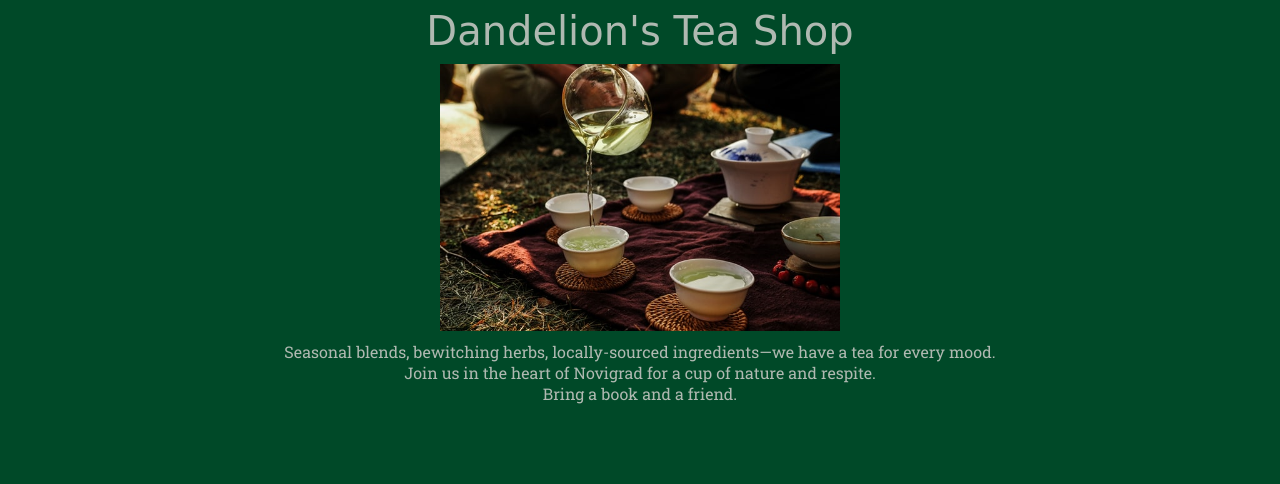
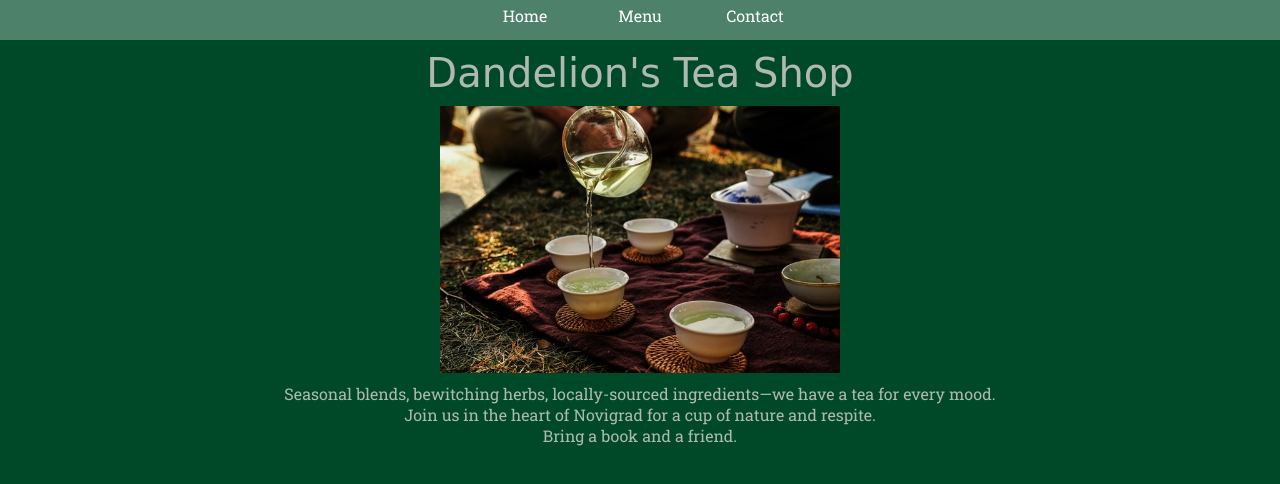
Before and after one commit to trinityfurman/restaurant-page, a website built with webpack: page dist/index.html in a window 1280 px wide. Built offline with nearby package versions, Linux system fonts and the light colour scheme; a web font is replaced by a local one.

Commit message:
Add navigation bar

```diff
--- a/src/loadPage.js
+++ b/src/loadPage.js
@@ -1,7 +1,27 @@
-// Create page layout
+// Create initial page layout
 
 const loadPage = () => {
     const container = document.querySelector('#content');
+    // Create navigation bar (make separate module for this?)
+    const nav = document.createElement('div');
+    nav.classList.add('navigation');
+
+    const linkOne = document.createElement('a');
+    linkOne.textContent = "Home";
+    linkOne.href = "#home";
+
+    const linkTwo = document.createElement('a');
+    linkTwo.textContent = "Menu";
+    linkTwo.href = '#menu';
+
+    const linkThree = document.createElement('a');
+    linkThree.textContent = "Contact";
+    linkThree.href = '#contact';
+
+    nav.appendChild(linkOne);
+    nav.appendChild(linkTwo);
+    nav.appendChild(linkThree);
+
     const header = document.createElement('div');
     header.textContent = "Dandelion's Tea Shop";
     header.classList.add('heading');
@@ -12,6 +32,7 @@ const loadPage = () => {
     const body = document.createElement('div');
     body.innerHTML = "Seasonal blends, bewitching herbs, locally-sourced ingredients—we have a tea for every mood." + "<br>" + "Join us in the heart of Novigrad for a cup of nature and respite." + "<br>" + "Bring a book and a friend.";
 
+    container.appendChild(nav);
     container.appendChild(header);
     container.appendChild(image);
     container.appendChild(body);
--- a/src/style.css
+++ b/src/style.css
@@ -2,6 +2,8 @@ body {
     background-color: #004928;
     color: rgb(175, 185, 177);
     font-family: 'Roboto Slab', serif;
+    padding: 0;
+    margin: 0;
 }
 
 #content {
@@ -12,6 +14,27 @@ body {
     text-align: center;
 }
 
+.navigation {
+    display: flex;
+    gap: 15px;
+    background-color: #4d816a;
+    width: 100%;
+    height: 40px;
+    justify-content: center;
+}
+
+.navigation a {
+    width: 100px;
+    text-decoration: none;
+    color: white;
+    text-align: center;
+    padding-top: 5px;;
+}
+
+.navigation a:hover {
+    background-color: #004928;
+}
+
 #content img {
     width: 400px;
 }
```
Also changed, not shown: dist/main.js.
